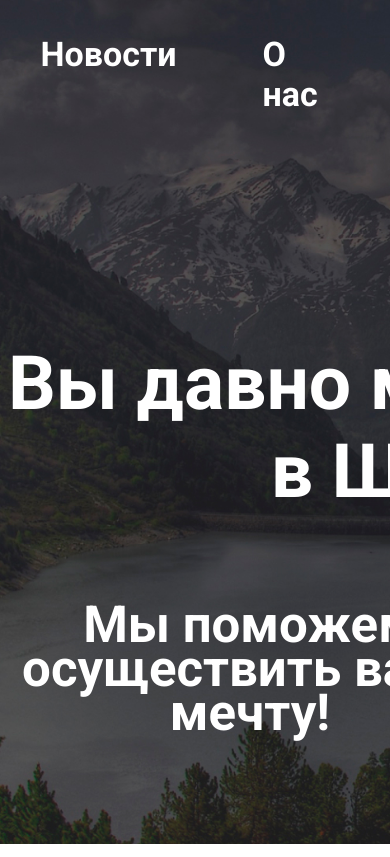
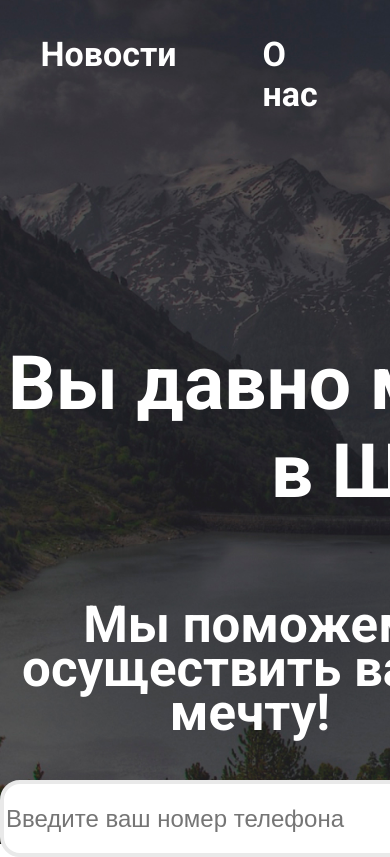
Before and after one commit to xlfjeer/travel-agency, a plain HTML site: page index.html in a window 390 px wide. Shown: the top 857 px of the page. Drawn offline with Linux system fonts and the light colour scheme.

Commit message:
form mobile phone

```diff
--- a/index.html
+++ b/index.html
@@ -32,6 +32,16 @@
               Мы поможем осуществить вашу мечту!
           </div>
 
+           <div class="forma">
+
+            <form action="" method="">
+
+             <input type="text" class="input" placeholder="Введите ваш номер телефона">
+
+            </form>
+
+           </div>
+
          </div>
 
    </div>
--- a/style.css
+++ b/style.css
@@ -45,3 +45,15 @@ body {
     line-height: 44px;
     margin-top: 88px;
 }
+.input {
+    width: 447px;
+    height: 67px;
+    font-size: 24px;
+    outline: none;
+    border: 4px solid #E9E9E9;
+    border-radius: 20px;
+}
+.forma {
+    text-align: center;
+    margin-top: 45px;
+}
```
